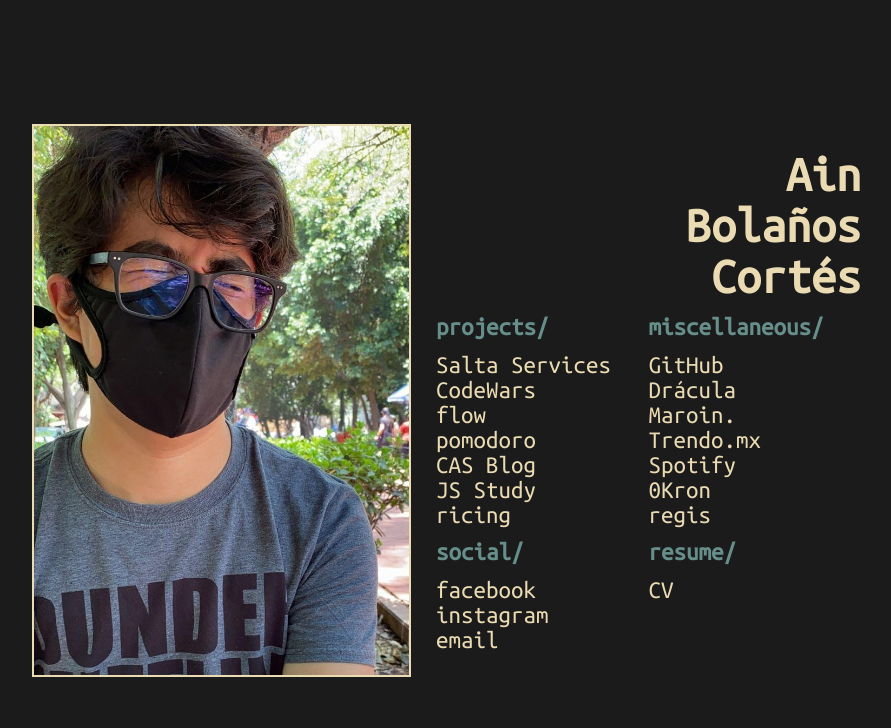
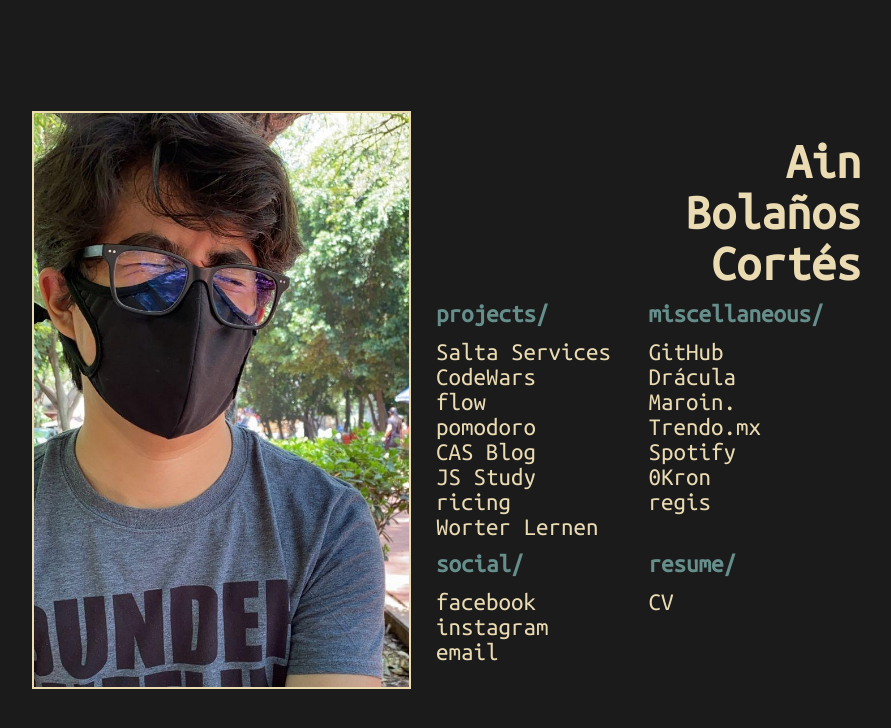
Before and after one commit to 0kron/0kron.github.io, a plain HTML site: page directory.html in a window 1280 px wide. Shown: the whole page, without its empty margins (181-1072 px from the left). Drawn offline with Linux system fonts and the light colour scheme.

Commit message:
Update directory.html

```diff
--- a/directory.html
+++ b/directory.html
@@ -20,6 +20,7 @@
           <li><a href="CASBlog/CASHome.html">CAS Blog</a></li>
           <li><a href="study/js_study.html">JS Study</a></li>
           <li><a href="https://github.com/0kron/kronEnviroment">ricing</a></li>
+          <li><a href="study/deutsch/main.html">Worter Lernen</a></li>
         </ul>
         <ul>
           <li>miscellaneous/</li>
```
